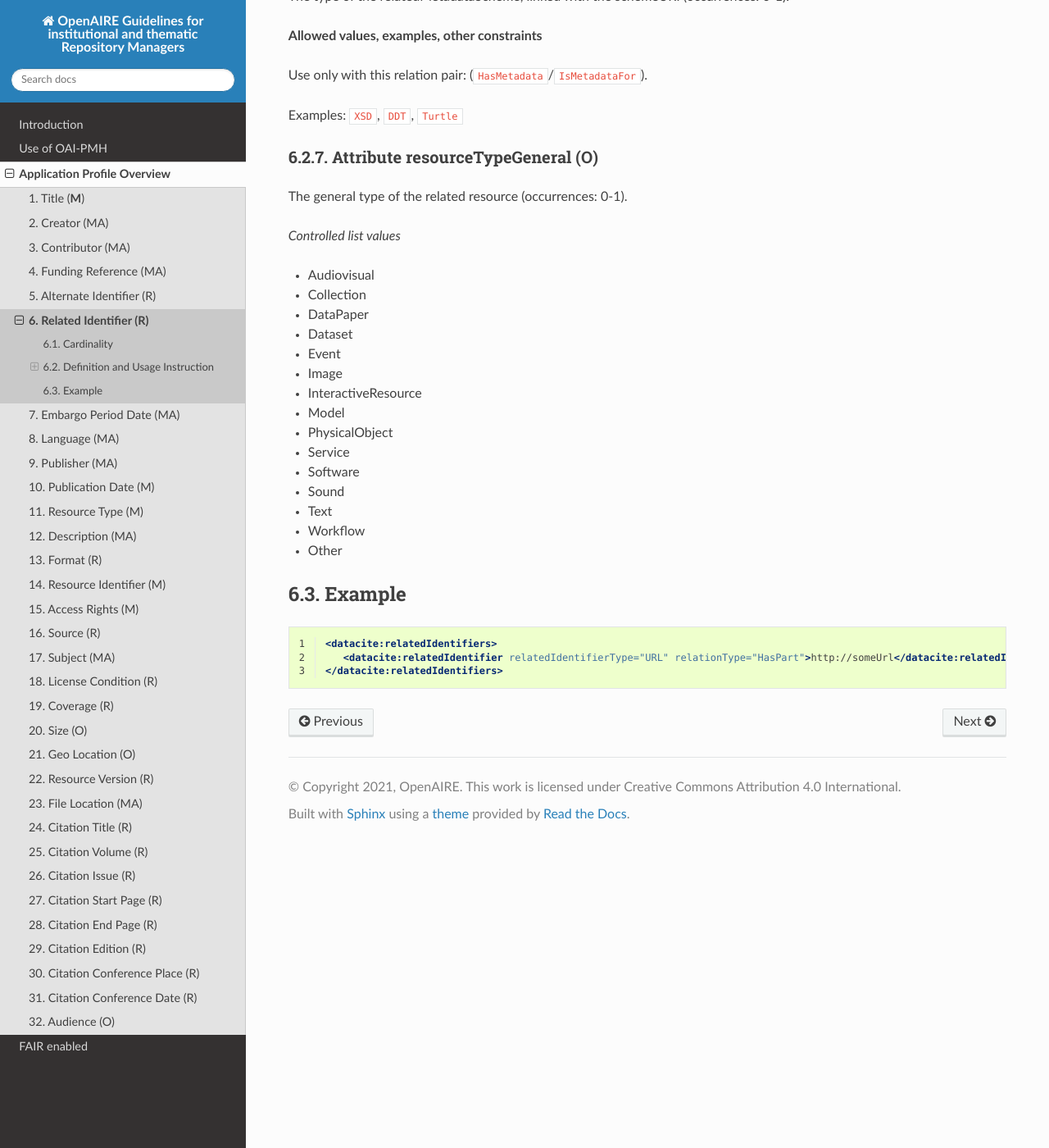
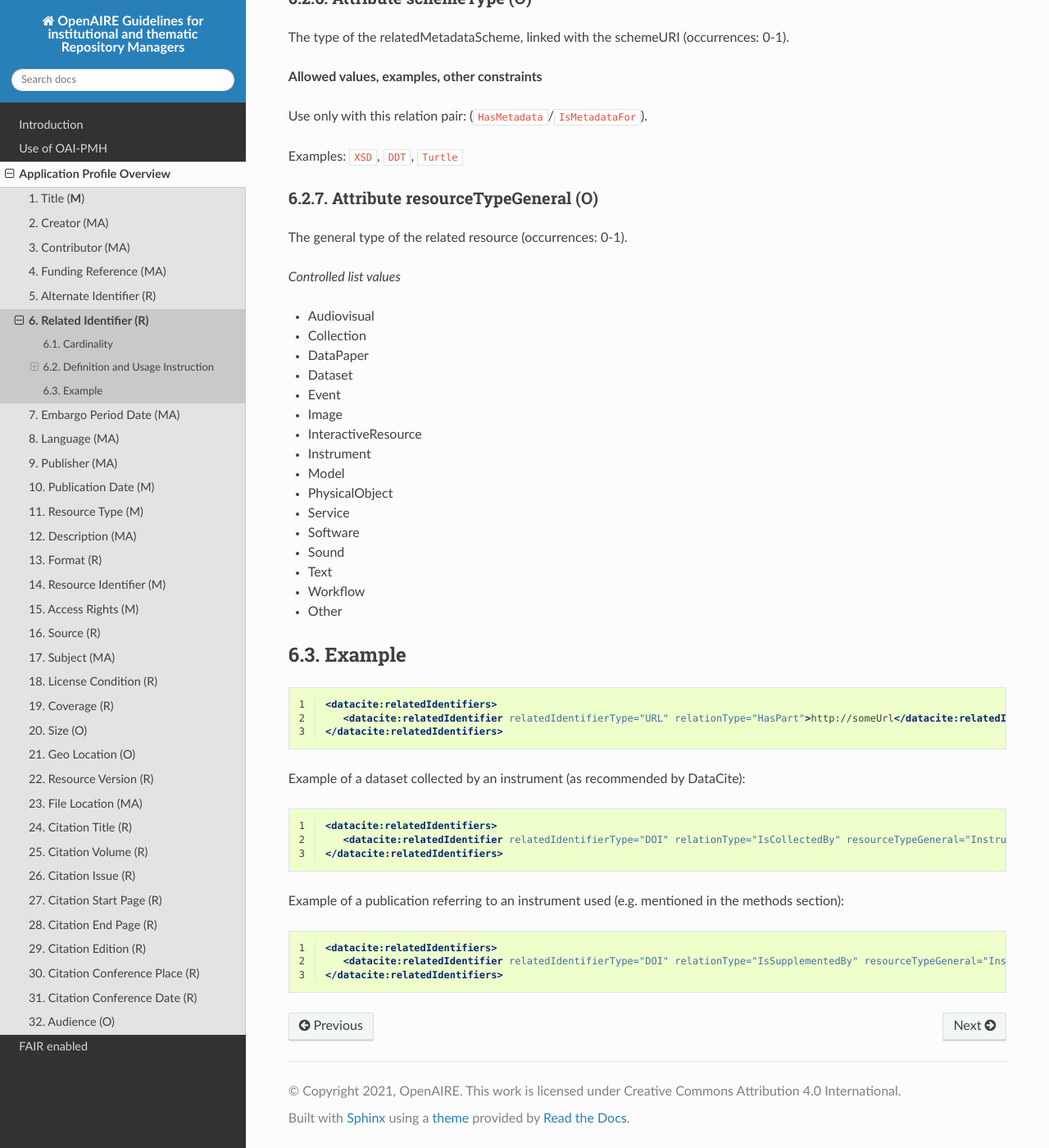
Before and after one commit to openaire/guidelines-literature-repositories, a Sphinx documentation site: the page built from docs/field_relatedidentifier.rst, in a window 1280 px wide and 1400 px high, scrolled down 2995 px. Shown: the whole window at 82% size. Built offline with Sphinx 7.4.7 and the Read the Docs theme 3.1.0, drawn with Linux system fonts in a browser that asks for light colours; a script that is not in the unit is left out; some of the changed text lies outside the part shown.

Commit message:
Add Instrument resourceTypeGeneral and IsCollectedBy/Collects relation types (#53)
Align relatedIdentifier with DataCite 4.5 Instrument support: docs, examples and XSD.

Co-Authored-By: Claude Opus 5.5 <noreply@anthropic.com>
Claude-Session: https://claude.ai/code/session_01DHHyPiSM7HdQzkS76v5CTu

```diff
--- a/docs/field_relatedidentifier.rst
+++ b/docs/field_relatedidentifier.rst
@@ -88,4 +88,22 @@ Example
       <datacite:relatedIdentifier relatedIdentifierType="URL" relationType="HasPart">http://someUrl</datacite:relatedIdentifier>
    </datacite:relatedIdentifiers>
 
+Example of a dataset collected by an instrument (as recommended by DataCite):
+
+.. code-block:: xml
+   :linenos:
+
+   <datacite:relatedIdentifiers>
+      <datacite:relatedIdentifier relatedIdentifierType="DOI" relationType="IsCollectedBy" resourceTypeGeneral="Instrument">10.xxxx/instrument-pid</datacite:relatedIdentifier>
+   </datacite:relatedIdentifiers>
+
+Example of a publication referring to an instrument used (e.g. mentioned in the methods section):
+
+.. code-block:: xml
+   :linenos:
+
+   <datacite:relatedIdentifiers>
+      <datacite:relatedIdentifier relatedIdentifierType="DOI" relationType="IsSupplementedBy" resourceTypeGeneral="Instrument">10.xxxx/instrument-pid</datacite:relatedIdentifier>
+   </datacite:relatedIdentifiers>
+
 .. _DataCite MetadataKernel: https://schema.datacite.org/meta/kernel-4.4/
--- a/docs/vocabularies/relationtype.rst
+++ b/docs/vocabularies/relationtype.rst
@@ -33,3 +33,5 @@
 * ``IsRequiredBy`` (indicates A is required by B)
 * ``Requires`` (indicates A requires B)
 * ``IsPublishedIn`` (indicates that A is published in B)
+* ``IsCollectedBy`` (indicates that B is used to collect A, e.g. an instrument used to collect data)
+* ``Collects`` (indicates that A is used to collect B, e.g. an instrument collecting data)
--- a/docs/vocabularies/resourcetypegeneral.rst
+++ b/docs/vocabularies/resourcetypegeneral.rst
@@ -8,6 +8,7 @@
 * Event
 * Image
 * InteractiveResource
+* Instrument
 * Model
 * PhysicalObject
 * Service
```
Also changed, not shown: 2 other files.
